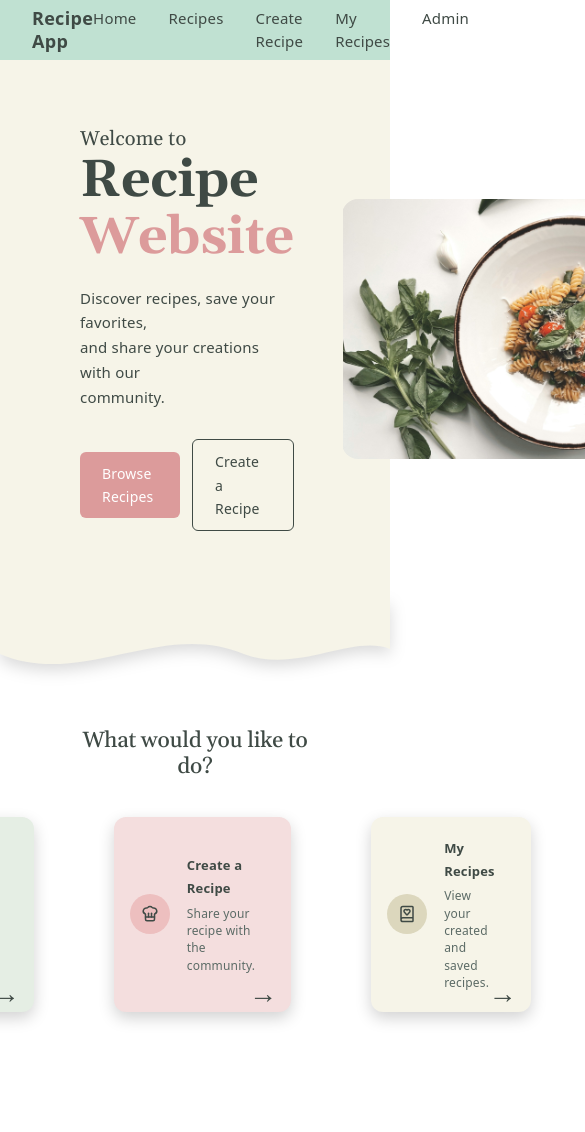
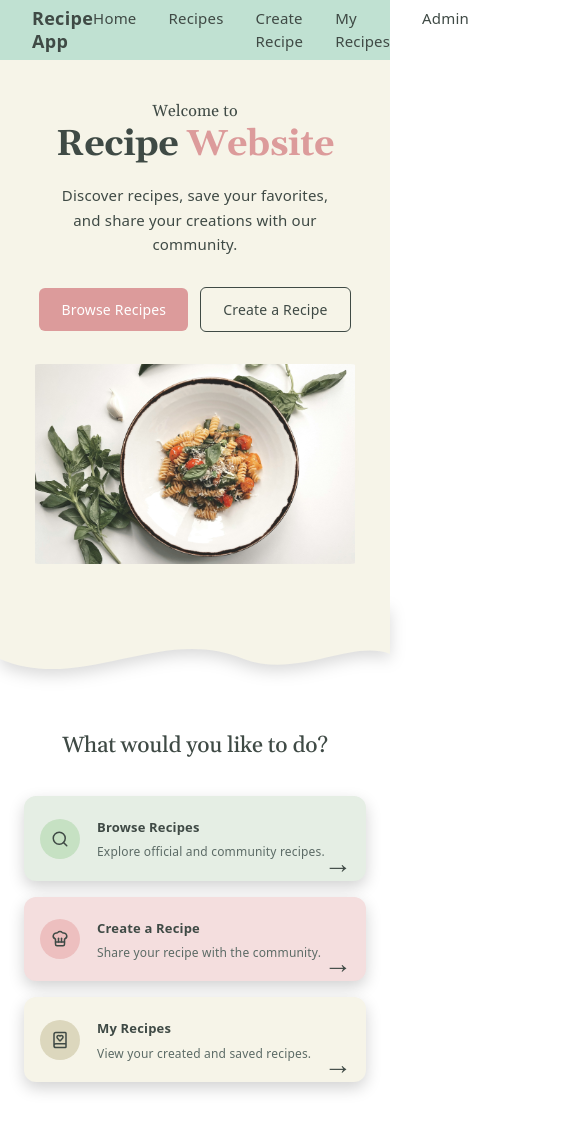
Before and after one commit to ethan-y-cheung/recipe-project, a React (Vite) app in the folder frontend/: page / in a window 390 px wide. Shown: the top 1132 px of the page, 585 px wide, since content can reach past the window. Before the commit the page ends 1084 px from the top, so only its background shows below. Built offline with nearby package versions, Linux system fonts and the light colour scheme.

Commit message:
homepage: adapted page for mobile

```diff
--- a/frontend/src/App.css
+++ b/frontend/src/App.css
@@ -202,6 +202,41 @@
   transform: translate(-50%, -50%) rotate(-90deg);
 }
 
+@media (max-width: 960px) {
+  .hero-inner {
+    flex-direction: column;
+    padding: 40px 24px;
+    gap: 32px;
+    text-align: center;
+  }
+
+  .hero-text {
+    max-width: 100%;
+  }
+
+  .hero-eyebrow {
+    font-size: 16px;
+  }
+
+  .hero-heading {
+    font-size: 36px;
+  }
+
+  .hero-btns {
+    justify-content: center;
+  }
+
+  .hero-img-wrap {
+    width: 100%;
+    height: 200px;
+  }
+
+  .hero-img {
+    width: 200px;
+    height: 320px;
+  }
+}
+
 /* ── Home: Wave Divider ─────────────────────────────── */
 
 .wave-divider {
@@ -235,6 +270,7 @@
 
 .cards {
   display: flex;
+  flex-wrap: wrap;
   gap: 80px;
   justify-content: center;
   max-width: 850px;
@@ -242,7 +278,7 @@
 }
 
 .card {
-  flex: 1;
+  flex: 0 0 220px;
   background-color: #e5eee4;
   border-radius: 12px;
   padding: 20px 16px;
@@ -319,3 +355,22 @@
   font-size: 28px;
   color: #3f4a45;
 }
+
+@media (max-width: 960px) {
+  .cards-section { padding: 40px 40px 72px; }
+  .cards { gap: 48px; }
+}
+
+@media (max-width: 820px) {
+  .cards-section { padding: 40px 24px 72px; }
+  .cards { gap: 24px; }
+}
+
+@media (max-width: 760px) {
+  .cards { gap: 12px; }
+}
+
+@media (max-width: 720px) {
+  .card { flex: 0 0 100%; }
+  .cards { gap: 16px; }
+}
```
